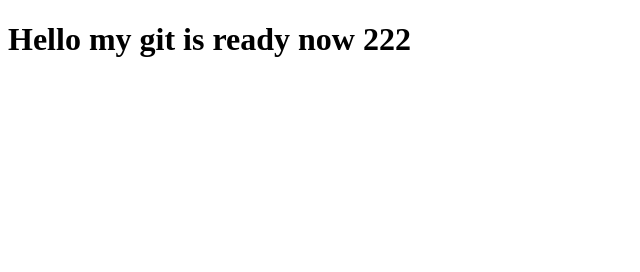
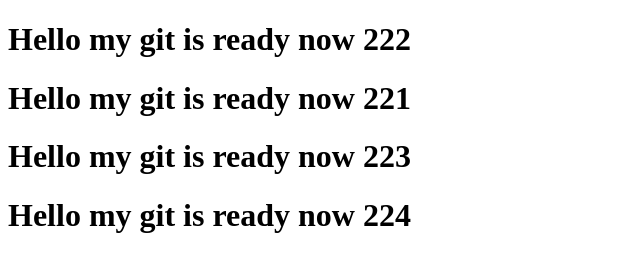
Before and after one commit to Aarbaz/Test, a plain HTML site: page index.html in a window 1280 px wide. Shown: the whole page, without its empty margins (0-640 px from the left). Drawn offline with Linux system fonts and the light colour scheme.

Commit message:
added lines

```diff
--- a/index.html
+++ b/index.html
@@ -8,5 +8,8 @@
 </head>
 <body>
     <h1>Hello my git is ready now 222</h1>
+    <h1>Hello my git is ready now 221</h1>
+    <h1>Hello my git is ready now 223</h1>
+    <h1>Hello my git is ready now 224</h1>
 </body>
 </html>
```
